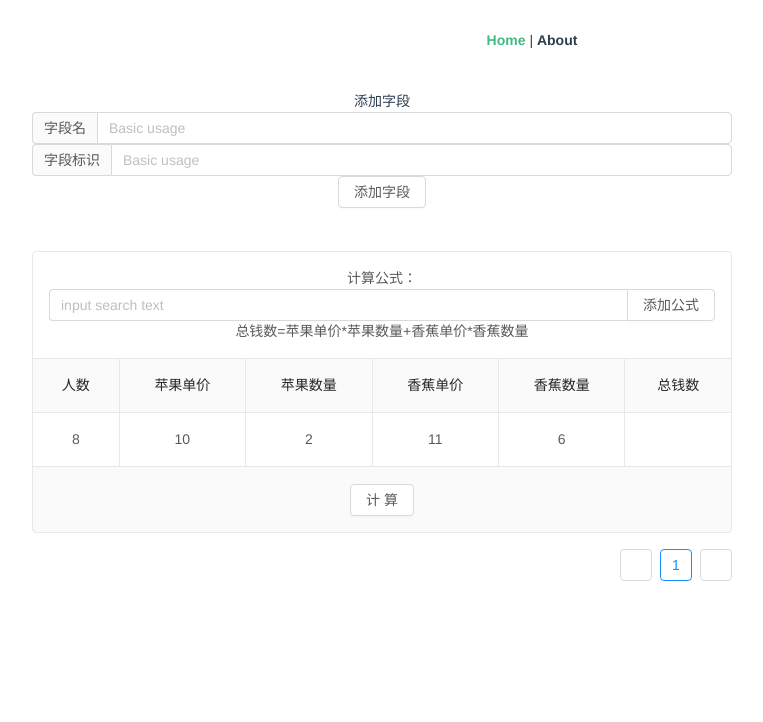
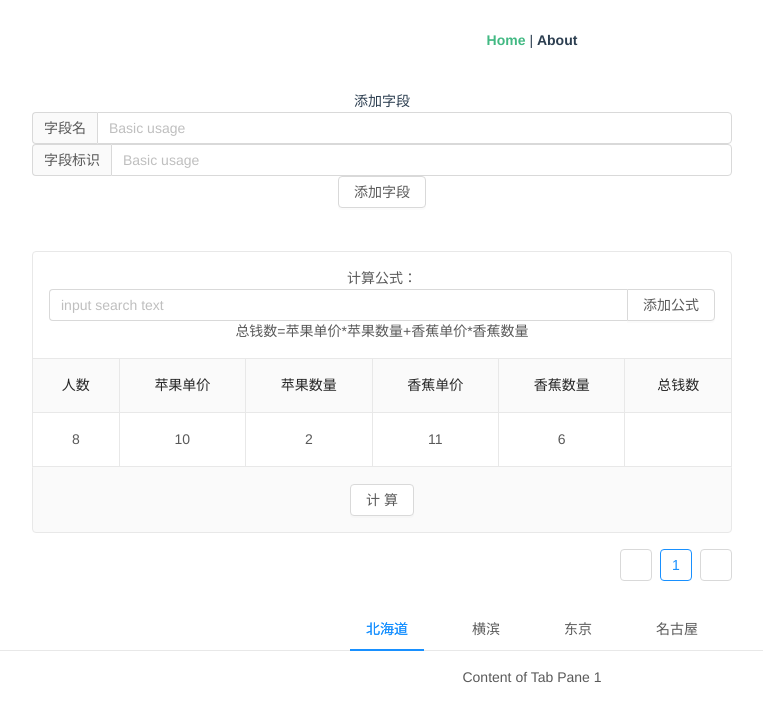
Before and after one commit to LuckRain7/growth-record, a Vue app in the folder Vue-Demo/vue-customizable-formula-tables/: page /#/ in a window 1280 px wide. Shown: the top 722 px of the page, without its empty margins (108-871 px from the left). Built offline with nearby package versions, Linux system fonts and the light colour scheme.

Commit message:
vue-customizable-formula-tables: update

```diff
--- a/Vue-Demo/vue-customizable-formula-tables/src/views/Home.vue
+++ b/Vue-Demo/vue-customizable-formula-tables/src/views/Home.vue
@@ -1,6 +1,7 @@
 <template>
   <div class="home">
     <my-table></my-table>
+    <my-tabs></my-tabs>
   </div>
 </template>
 
@@ -8,10 +9,13 @@
 // @ is an alias to /src
 import MyTable from './MyTable.vue'
 
+import MyTabs from './MyTabs.vue'
+
 export default {
   name: 'Home',
   components: {
-    MyTable
+    MyTable,
+    MyTabs
   }
 }
 </script>
--- a/Vue-Demo/vue-customizable-formula-tables/src/views/MyTable.vue
+++ b/Vue-Demo/vue-customizable-formula-tables/src/views/MyTable.vue
@@ -140,13 +140,13 @@ export default {
 
     // 添加字段
     addNewFieldHandle() {
-      // * 进行重复 dataIndex 的检测（全英文检测 ✔️ | 唯一性检测）
+      // * 进行重复 dataIndex 的检测（全英文检测 ✔️ | 唯一性检测 ✔️ ）
       const addNewField = this.addNewField
 
       // 1、对 dataIndex 进行 全英文检测
       if (this.isAllEnglish(addNewField.dataIndex)) {
         // ✅
-        // 进行对象深拷贝  解决提示重复问题
+        // 进行对象深拷贝（基于JSON方案）  解决提示重复问题
         const newField = JSON.parse(JSON.stringify(addNewField))
         const length = this.columns.length
 
--- /dev/null
+++ b/Vue-Demo/vue-customizable-formula-tables/src/views/MyTabs.vue
@@ -0,0 +1,37 @@
+<template>
+  <div>
+    <a-tabs default-active-key="1" @change="callback">
+      <a-tab-pane :key="index" :tab="item.c" v-for="(item, index) in tabs">
+        Content of Tab Pane 1
+      </a-tab-pane>
+    </a-tabs>
+  </div>
+</template>
+<script>
+// 映射表
+const tabsMap = {}
+console.log(tabsMap)
+
+export default {
+  data() {
+    return {
+      tabs: [],
+    }
+  },
+  methods: {
+    callback(key) {
+      const trueKey = key
+      console.log(this.tabs[key].c)
+    },
+  },
+  mounted() {
+    const tabs = [
+      { a: 1, b: 2, c: '北海道' },
+      { a: 3, b: 4, c: '横滨' },
+      { a: 3, b: 4, c: '东京' },
+      { a: 3, b: 4, c: '名古屋' },
+    ]
+    this.tabs = tabs
+  },
+}
+</script>
```
Also changed, not shown: 1 other file (tests, documents, lock files or other folders).
